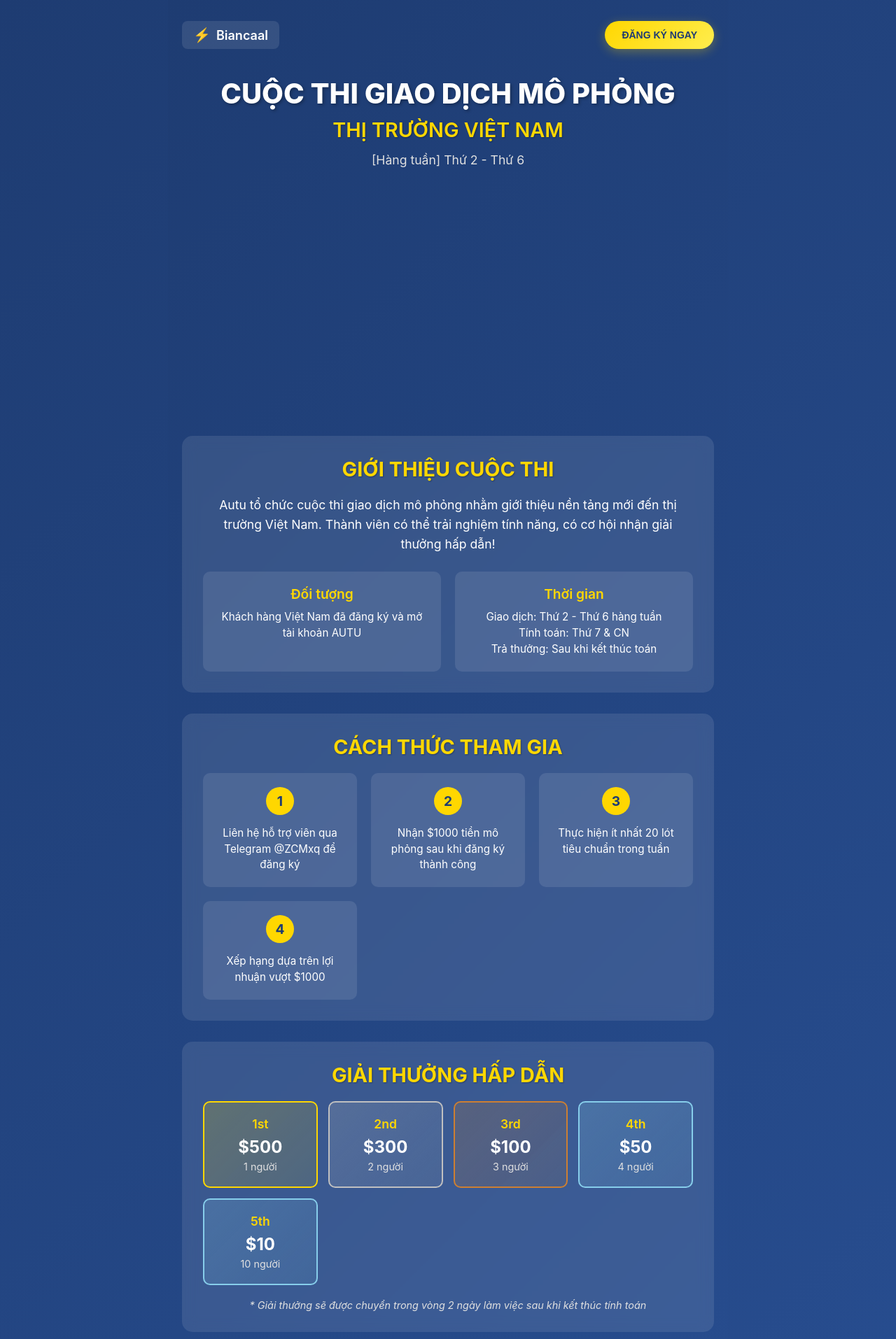
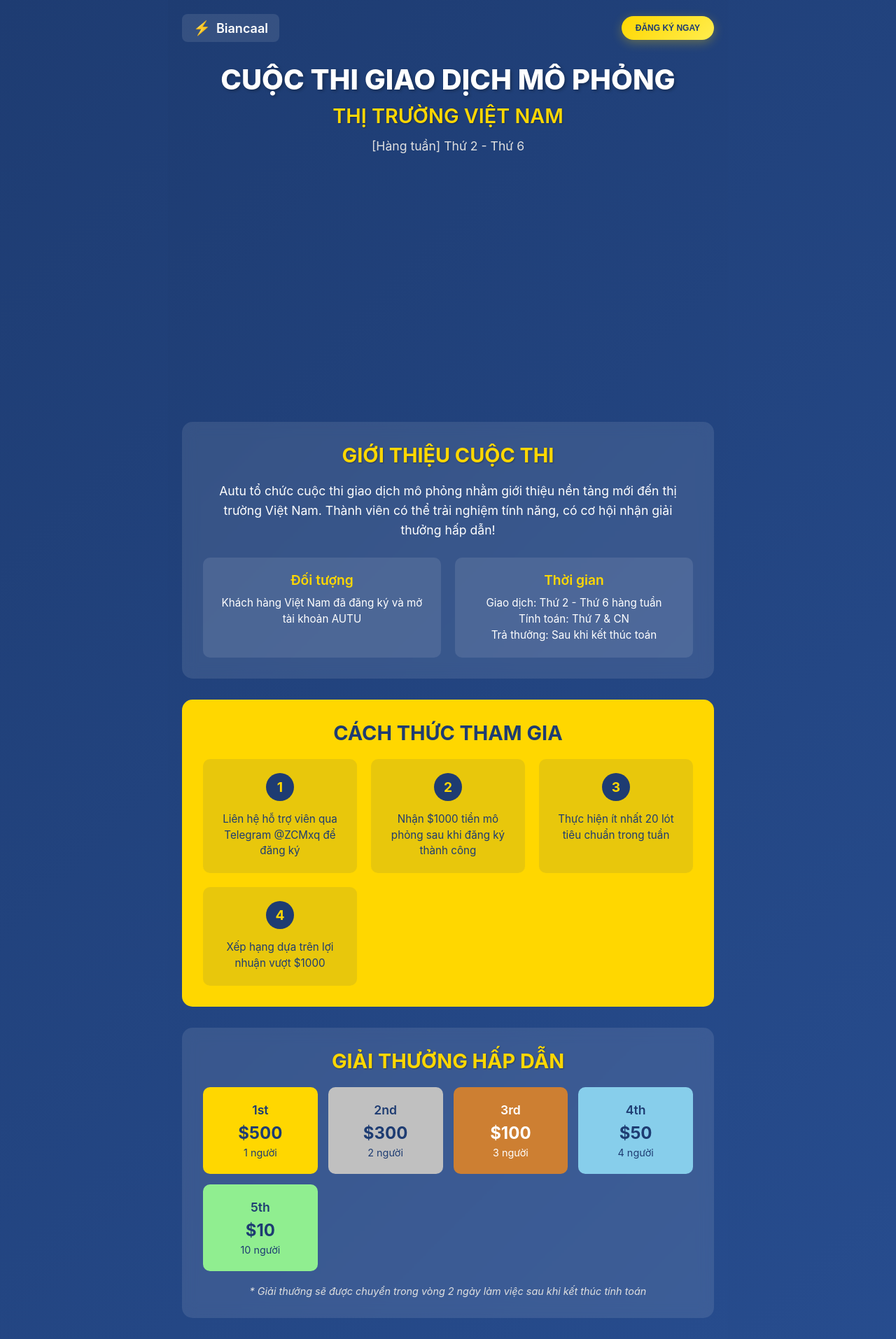
Before and after one commit to TheSixer/biancaal-trading-contest, a Next.js app: page / in a window 1280 px wide. Shown: the top 1914 px of the page at 70% size. Built offline with nearby package versions, Linux system fonts and the light colour scheme.

Commit message:
Restore original CSS design with minimal button additions

```diff
--- a/app/components/TradingContest.module.css
+++ b/app/components/TradingContest.module.css
@@ -13,17 +13,19 @@
   display: flex;
   justify-content: space-between;
   align-items: center;
+  text-align: center;
   margin-bottom: 30px;
-  padding: 10px 0;
 }
 
 .logo {
   display: flex;
   align-items: center;
+  justify-content: center;
   gap: 8px;
   background: rgba(255, 255, 255, 0.1);
   padding: 8px 16px;
   border-radius: 8px;
+  display: inline-flex;
 }
 
 .logoIcon {
@@ -41,10 +43,10 @@
   background: linear-gradient(135deg, #ffd700 0%, #ffed4e 100%);
   color: #1e3c72;
   border: none;
-  padding: 12px 24px;
-  border-radius: 25px;
+  padding: 10px 20px;
+  border-radius: 20px;
   font-weight: 700;
-  font-size: 14px;
+  font-size: 12px;
   cursor: pointer;
   transition: all 0.3s ease;
   box-shadow: 0 4px 15px rgba(255, 215, 0, 0.3);
@@ -53,7 +55,6 @@
 .registerButton:hover {
   transform: translateY(-2px);
   box-shadow: 0 6px 20px rgba(255, 215, 0, 0.4);
-  background: linear-gradient(135deg, #ffed4e 0%, #ffd700 100%);
 }
 
 /* Main Title */
@@ -96,13 +97,6 @@
   border-radius: 15px;
   overflow: hidden;
   box-shadow: 0 10px 30px rgba(0, 0, 0, 0.3);
-}
-
-.realImage {
-  width: 100%;
-  max-width: 600px;
-  height: auto;
-  display: block;
 }
 
 .mockImage {
@@ -206,11 +200,16 @@
 
 /* How to Section */
 .howToSection {
-  background: rgba(255, 255, 255, 0.1);
+  background: #ffd700;
+  color: #1e3c72;
   padding: 30px;
   border-radius: 15px;
   margin-bottom: 30px;
-  backdrop-filter: blur(10px);
+}
+
+.howToSection .sectionTitle {
+  color: #1e3c72;
+  text-shadow: none;
 }
 
 .steps {
@@ -220,7 +219,7 @@
 }
 
 .step {
-  background: rgba(255, 255, 255, 0.1);
+  background: rgba(30, 60, 114, 0.1);
   padding: 20px;
   border-radius: 10px;
   text-align: center;
@@ -234,8 +233,8 @@
 .stepNumber {
   width: 40px;
   height: 40px;
-  background: #ffd700;
-  color: #1e3c72;
+  background: #1e3c72;
+  color: #ffd700;
   border-radius: 50%;
   display: flex;
   align-items: center;
@@ -249,6 +248,7 @@
   font-size: 0.95rem;
   line-height: 1.5;
   margin: 0;
+  color: #1e3c72;
 }
 
 /* Prizes Section */
@@ -281,42 +281,44 @@
 }
 
 .first {
-  border-color: #ffd700;
-  background: linear-gradient(135deg, rgba(255, 215, 0, 0.2) 0%, rgba(255, 215, 0, 0.1) 100%);
+  background: #ffd700;
+  color: #1e3c72;
 }
 
 .second {
-  border-color: #c0c0c0;
-  background: linear-gradient(135deg, rgba(192, 192, 192, 0.2) 0%, rgba(192, 192, 192, 0.1) 100%);
+  background: #c0c0c0;
+  color: #1e3c72;
 }
 
 .third {
-  border-color: #cd7f32;
-  background: linear-gradient(135deg, rgba(205, 127, 50, 0.2) 0%, rgba(205, 127, 50, 0.1) 100%);
+  background: #cd7f32;
+  color: white;
 }
 
-.fourth, .fifth {
-  border-color: #87ceeb;
-  background: linear-gradient(135deg, rgba(135, 206, 235, 0.2) 0%, rgba(135, 206, 235, 0.1) 100%);
+.fourth {
+  background: #87ceeb;
+  color: #1e3c72;
+}
+
+.fifth {
+  background: #90ee90;
+  color: #1e3c72;
 }
 
 .prizeRank {
   font-size: 1.1rem;
   font-weight: 600;
-  color: #ffd700;
   margin-bottom: 8px;
 }
 
 .prizeAmount {
   font-size: 1.5rem;
   font-weight: 700;
-  color: white;
   margin-bottom: 5px;
 }
 
 .prizeWinners {
   font-size: 0.9rem;
-  color: #e0e0e0;
 }
 
 .prizeNote {
@@ -348,20 +350,18 @@
 
 /* Registration Section */
 .registrationSection {
-  background: rgba(255, 255, 255, 0.1);
+  background: #ffd700;
+  color: #1e3c72;
   padding: 30px;
   border-radius: 15px;
   margin-bottom: 30px;
-  backdrop-filter: blur(10px);
   text-align: center;
 }
 
 .registrationTitle {
   font-size: 2rem;
   font-weight: 700;
-  color: #ffd700;
   margin-bottom: 20px;
-  text-shadow: 1px 1px 2px rgba(0, 0, 0, 0.3);
 }
 
 .registrationText {
@@ -395,19 +395,6 @@
   box-shadow: 0 5px 15px rgba(0, 0, 0, 0.2);
 }
 
-.qrImage {
-  width: 200px;
-  height: 200px;
-  display: block;
-}
-
-.qrLabel {
-  margin-top: 10px;
-  color: #1e3c72;
-  font-weight: 600;
-  font-size: 0.9rem;
-}
-
 .qrPlaceholder {
   width: 200px;
   height: 200px;
@@ -429,9 +416,16 @@
   opacity: 0.8;
 }
 
+.qrLabel {
+  margin-top: 10px;
+  color: #1e3c72;
+  font-weight: 600;
+  font-size: 0.9rem;
+}
+
 .mainRegisterButton {
-  background: linear-gradient(135deg, #ffd700 0%, #ffed4e 100%);
-  color: #1e3c72;
+  background: #1e3c72;
+  color: #ffd700;
   border: none;
   padding: 15px 40px;
   border-radius: 30px;
@@ -439,14 +433,13 @@
   font-size: 16px;
   cursor: pointer;
   transition: all 0.3s ease;
-  box-shadow: 0 6px 20px rgba(255, 215, 0, 0.3);
+  box-shadow: 0 6px 20px rgba(30, 60, 114, 0.3);
   margin-top: 20px;
 }
 
 .mainRegisterButton:hover {
   transform: translateY(-3px);
-  box-shadow: 0 8px 25px rgba(255, 215, 0, 0.4);
-  background: linear-gradient(135deg, #ffed4e 0%, #ffd700 100%);
+  box-shadow: 0 8px 25px rgba(30, 60, 114, 0.4);
 }
 
 /* Footer */
@@ -475,7 +468,6 @@
   .header {
     flex-direction: column;
     gap: 15px;
-    text-align: center;
   }
 
   .title {
@@ -503,8 +495,8 @@
   }
 
   .registerButton {
-    padding: 10px 20px;
-    font-size: 12px;
+    padding: 8px 16px;
+    font-size: 11px;
   }
 
   .mainRegisterButton {
@@ -526,11 +518,6 @@
     grid-template-columns: 1fr;
   }
 
-  .qrImage {
-    width: 150px;
-    height: 150px;
-  }
-
   .qrPlaceholder {
     width: 150px;
     height: 150px;
```
